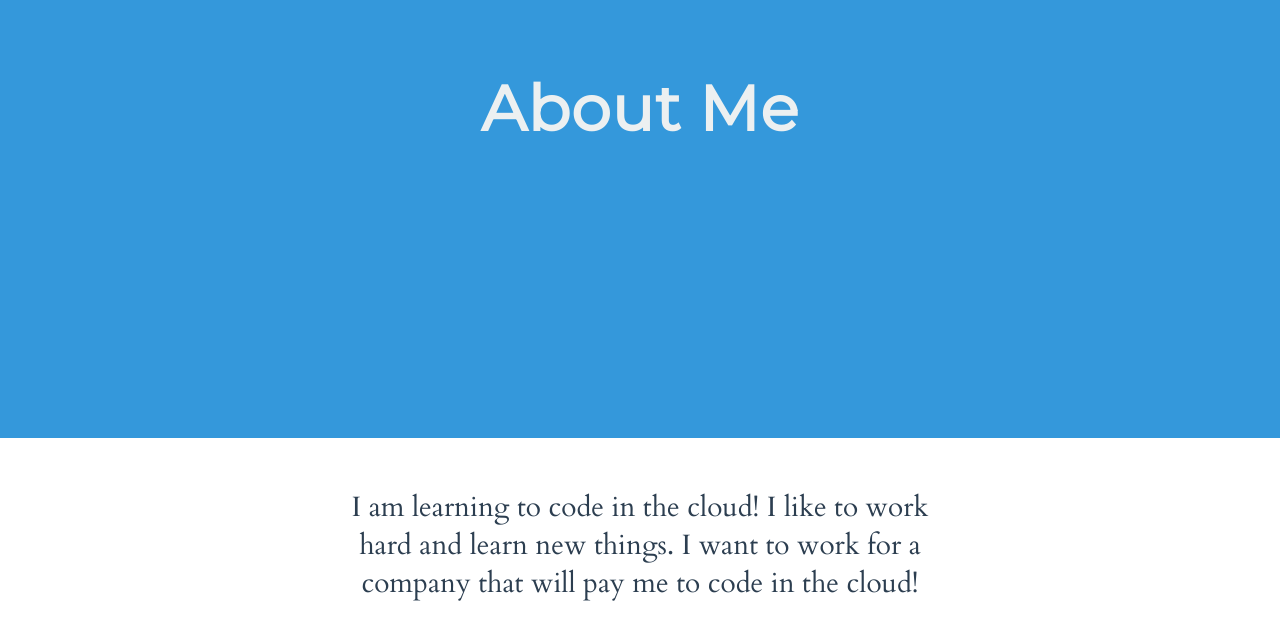
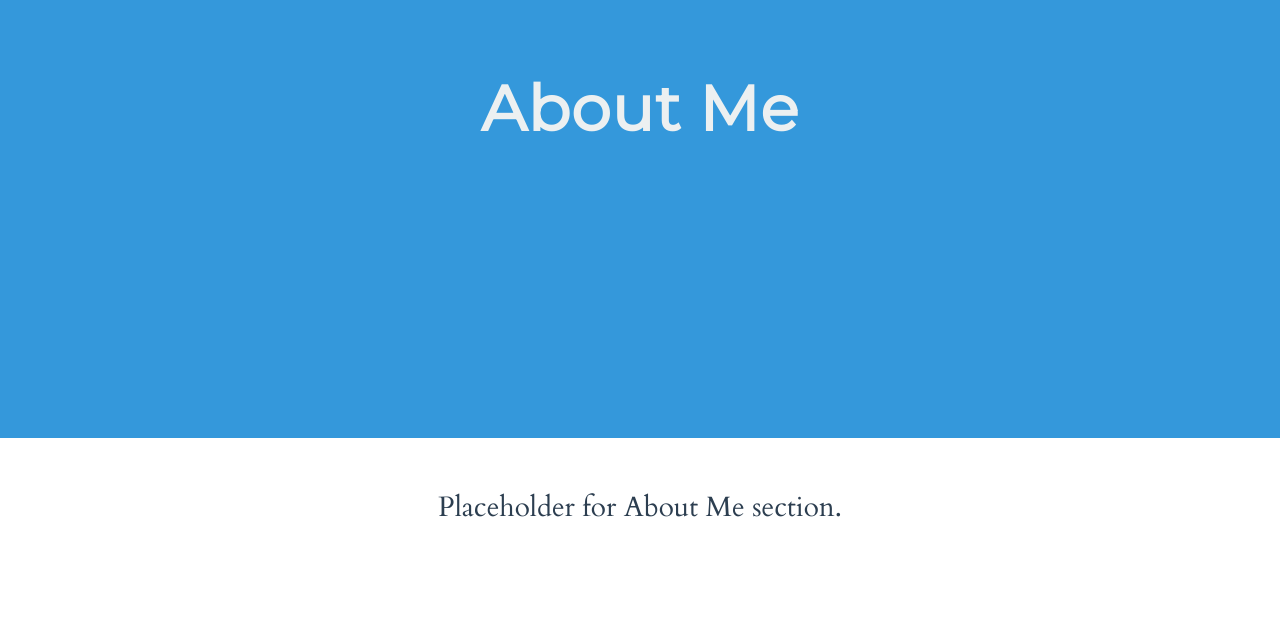
Before and after one commit to mdonan90/my-portfolio, a plain HTML site: page index.html in a window 1280 px wide. Shown: the part 1670-2310 px from the top of the page. Drawn offline with Linux system fonts and the light colour scheme.

Commit message:
change about me section

```diff
--- a/index.html
+++ b/index.html
@@ -133,8 +133,7 @@
 
     <section class="section section--alignCentered section--description">
       <p class="color--darkgrey section__description">
-        I am learning to code in the cloud! I like to work hard and learn new things.
-        I want to work for a company that will pay me to code in the cloud!
+        Placeholder for About Me section.
       </p>
 
     <div class="background--skyBlue modal--closed">
```
